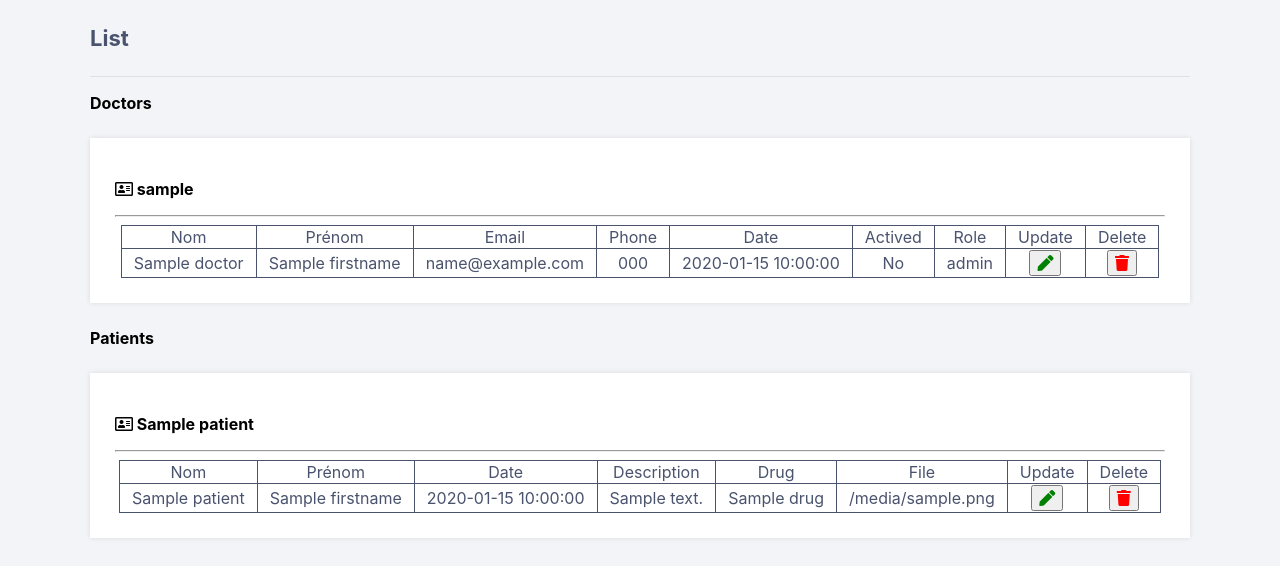
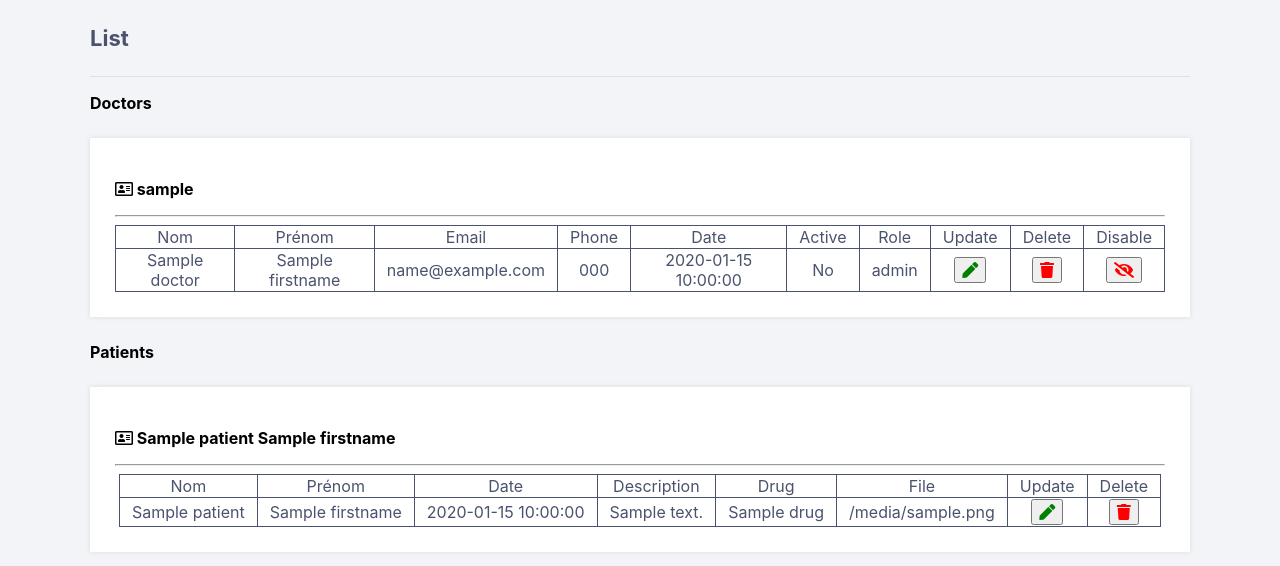
Before and after one commit to HabacheRami/Python, a Flask app: template Users_AH/templates/list.html in a window 1280 px wide. Shown: the part 60-626 px from the top of the page. Run offline with Flask 2, Linux system fonts and the light colour scheme; the template is opened without the code that fills it: most values are stand-ins (such as "Sample title", 1, 10 or a date in 2020); some libraries are stand-ins or nearby versions.

Commit message:
def active login

```diff
--- a/Users_AH/main.py
+++ b/Users_AH/main.py
@@ -71,22 +71,20 @@ def login():
         account = cursor.fetchone()
         # If account exists in accounts table in out database
         if account:
-            # Create session data, we can access this data in other routes
-            session['loggedin'] = True
-            session['id'] = account['id']
-            session['username'] = account['username']
-            session['role'] = account['role']
-            session['date'] = account['date'].strftime('%Y-%m-%d')
-            # Check datetime now with expired time account
-            today = date.today().strftime('%Y-%m-%d')
-            if session['date'] <= today :
-                return redirect(url_for('update_pwd'))
             # Check if account actived
             if account['actived'] == 0:
-                msg = 'Account not actived'
-                return redirect(url_for('update_pwd'))
-            # Redirect to home page
-            return redirect(url_for('home'))
+                msg = 'Account not actived ! Contact your Administrator'
+            else :
+                # Create session data, we can access this data in other routes
+                session['loggedin'] = True
+                session['id'] = account['id']
+                session['username'] = account['username']
+                session['role'] = account['role']
+                session['date'] = account['expire'].strftime('%Y-%m-%d')
+                # Check datetime now with expired time account
+                today = date.today().strftime('%Y-%m-%d')
+                if session['date'] <= today :
+                    return redirect(url_for('update_pwd'))
         else:
             # Account doesnt exist or username/password incorrect
             msg = 'Incorrect username/password!'
@@ -154,7 +152,7 @@ def register_doctor():
                             username = username + str(i)
                         else:
                             username = use[:-1] + str((int(usez) + 1))
-                elif not re.match(r'[^@]+@[^@]+\.[^@]+', email):
+                if not re.match(r'[^@]+@[^@]+\.[^@]+', email):
                     msg = 'Invalid email address!'
                 # Regex name
                 elif not re.match(r'[A-Za-z]+', name):
@@ -235,8 +233,6 @@ def register_patient():
     return redirect(url_for('login'))
 
 # http://localhost:5000/list- this will be the data list page
-
-
 @app.route('/list')
 def list():
     # Output message if something goes wrong...
@@ -260,9 +256,23 @@ def list():
         return render_template('list.html', doctors=doctors, patients=patients, msg=msg)
     return redirect(url_for('login'))
 
+@app.route('/<int:id>/active', methods=['GET','POST'])
+def active(id):
+    # Output message if something goes wrong...
+    msg = ''
+    # Check if user is loggedin
+    if 'loggedin' in session:
+        if request.method == 'POST':
+            # Active / Désactive
+            active=request.form['enable']
+            cursor = mysql.connection.cursor(MySQLdb.cursors.DictCursor)
+            cursor.execute('UPDATE user SET actived=%s where id=%s',
+                                        (active, id,))
+            mysql.connection.commit()
+            return redirect(url_for('list'))
+    return redirect(url_for('login'))
+
 # http://localhost:5000/search- this will be the search data in a list page
-
-
 @app.route('/search', methods=['GET'])
 def search():
     # Output message if something goes wrong...
@@ -297,8 +307,6 @@ def search():
     return redirect(url_for('login'))
 
 # http://localhost:5000/logout - this will be the logout page
-
-
 @app.route('/logout')
 def logout():
     # Remove session data, this will log the user out
@@ -310,8 +318,6 @@ def logout():
     return redirect(url_for('login'))
 
 # http://localhost:5000/profile - this will be the profile page, only accessible for loggedin users
-
-
 @app.route('/profile')
 def profile():
     # Check if user is loggedin
@@ -330,15 +336,14 @@ def profile():
     return redirect(url_for('login'))
 
 # http://localhost:5000/<int:id>/delete - this will be delete the id post
-
-
-@app.route('/<int:id>/<string:type>/delete', methods=['GET','POST'])
-def delete(id, type):
+@app.route('/<int:id>/delete', methods=['GET','POST'])
+def delete(id):
     # Check if user is loggedin
     if 'loggedin' in session:
         if request.method == 'POST':
             # We need all the account info for the user so we can display it on the profile page
             cursor = mysql.connection.cursor(MySQLdb.cursors.DictCursor)
+            type = request.form['type']
             if type=='user':
                 cursor.execute('DELETE FROM user WHERE id = %s', (id,))
             else:
@@ -349,9 +354,8 @@ def delete(id, type):
     # User is not loggedin redirect to login page
     return redirect(url_for('login'))
 
+
 # http://localhost:5000/<int:id>/update - this will be update the id and the type (user or patient)
-
-
 @app.route('/<int:id>/<type>/update', methods=['GET', 'POST'])
 def update(id,type):
     # Output message if something goes wrong...
@@ -387,8 +391,8 @@ def update(id,type):
                         msg = 'Please fill out the form!'
                     else:
                         # Account doesnt exists and the form data is valid, now insert new account into accounts table
-                        cursor.execute('UPDATE user SET email=%s, phone=%s, expire=%s, password=%s',
-                                    (email, phone, expire, encrytp,))
+                        cursor.execute('UPDATE user SET email=%s, phone=%s, expire=%s, password=%s where id=%s',
+                                    (email, phone, expire, encrytp, id,))
                         mysql.connection.commit()
                         return redirect(url_for('list'))
         else :
@@ -407,8 +411,8 @@ def update(id,type):
                      msg = 'Please fill out the form!'
                 else:
                     # now insert update into patient table
-                    cursor.execute('UPDATE patient SET name=%s, firstname=%s, description=%s, file=%s, drug=%s',
-                                (name, firstname, description, file, drug,))
+                    cursor.execute('UPDATE patient SET name=%s, firstname=%s, description=%s, file=%s, drug=%s where id=%s',
+                                (name, firstname, description, file, drug, id, ))
                     mysql.connection.commit()
                     return redirect(url_for('list'))
     if type=='user':
@@ -417,8 +421,6 @@ def update(id,type):
         return render_template('update/patient.html', patient=patient, msg=msg)
 
 # http://localhost:5000/<int:id>/change_pwd - this will be update the id user's password
-
-
 @app.route('/change_pwd', methods=['GET', 'POST'])
 def update_pwd():
     # Output message if something goes wrong...
@@ -428,7 +430,6 @@ def update_pwd():
         # We need all the account info for the user so we can display it on the profile page
         cursor = mysql.connection.cursor(MySQLdb.cursors.DictCursor)
         id = session['id']
-        pprint(id)
         cursor.execute('SELECT * FROM user WHERE id = %s', (id,))
         account = cursor.fetchone()
         if request.method == 'POST':
@@ -448,8 +449,8 @@ def update_pwd():
                     msg = 'Use a new password to change !'
                 else:
                     # now insert an update column into user table
-                    cursor.execute('UPDATE user SET date = %s, password = %s, actived = 1',
-                                   (expire, encrypt,))
+                    cursor.execute('UPDATE user SET date = %s, password = %s, actived = 1 WHERE id=%s',
+                                   (expire, encrypt,session['id'],))
                     mysql.connection.commit()
                     # Update session :
                     session['date'] = expire
@@ -476,7 +477,7 @@ def connection_mail(mail, username, pwd):
     message['From'] = "testmaileur111@gmail.com"
     message['To'] = mail
     message['Subject'] = 'Activation compte American Hopital'
-    message.attach(MIMEText("Bonjour, votre login est " + username +  " et votre mot de passe provisoire est  : " + pwd + ". \n Cordialement, American Hostipal", 'html')) # attachment body
+    message.attach(MIMEText("Bonjour, votre login est " + username +  " et votre mot de passe provisoire est  : " + pwd + ". \n Attention, il expire à 00h00 \nCordialement, American Hostipal", 'html')) # attachment body
     text = message.as_string() # text binding
     mailserver = smtplib.SMTP_SSL('smtp.gmail.com', 465) # connection SMTP Gmail
     mailserver.login('testmaileur111@gmail.com','ownjdlhlgviqchho') # connection account Gmail
--- a/Users_AH/templates/list.html
+++ b/Users_AH/templates/list.html
@@ -18,11 +18,18 @@
             <td> Email </td>
             <td> Phone </td>
             <td> Date </td>
-            <td> Actived </td>
+            <td> Active </td>
             <td> Role </td>
-            {% if session.role != 'Doctor'%}
+            {% if session['role'] != 'Doctor' %}
+                {% if doctor.role != "Supervisor" %}
                     <td> Update </td>
                     <td> Delete </td>
+                    {% if doctor.actived==0 %}
+                        <td> Enable </td>
+                    {% else %}
+                        <td> Disable </td>
+                    {% endif %}
+                {% endif %}
             {% endif %}
         </tr>
         <tr>
@@ -33,13 +40,25 @@
             <td> {{ doctor.date }}</td>
             <td> {% if doctor.actived == 1 %} Yes {% else %} No {% endif %}</td>
             <td> {{ doctor.role }}</td>
-            {% if session.role != 'Doctor'%}
-            <td><form method="" action="{{ url_for('update', id=doctor.id, type='user') }}">
+            {% if session['role'] != 'Doctor' %}
+                {% if doctor.role != "Supervisor" %}
+                    <td><form method="" action="{{ url_for('update', id=doctor.id , type='user') }}">
                         <button type="submit"><i class="fas fa-pen" style="color: green;"></i></button>
                     </form></td>
-            <td><form method="post" action="{{ url_for('delete', id=doctor.id, type='user') }}">
+                    <td><form method="post" action="{{ url_for('delete', id=doctor.id) }}">
+                        <input type="hidden" name="type" value="user">
                         <button type="submit"><i class="fas fa-trash" style="color: red;"></i></button>
                     </form></td>
+                    <td><form method="post" action="{{ url_for('active', id=doctor.id) }}">
+                        {% if doctor.actived==0 %}
+                            <input type="hidden" name="enable" value="1">
+                            <button type="submit"><i class="fas fa-eye" style="color: green;"></i></button>
+                        {% else %}
+                            <input type="hidden" name="enable" value="0">
+                            <button type="submit"><i class="fas fa-eye-slash" style="color: red;"></i></button>
+                        {% endif %}
+                    </form></td>
+                {% endif %}
             {% endif %}
         </tr>
     </table>
@@ -50,7 +69,7 @@
 {% if patients %}{% else %} <div class="msg">{{ msg }}</div>{% endif %}
 {% for patient in patients %}
 <div>
-    <h3> <i class="far fa-address-card"></i> {{patient.name}}</h3>
+    <h3> <i class="far fa-address-card"></i> {{patient.name}} {{patient.firstname}}</h3>
     <hr>
     <table style="border-collapse:collapse">
         <tr>
@@ -71,10 +90,12 @@
             <td> {{ patient.drug }}</td>
             <td> {{ patient.file }}</td>
 
-            <td><form method="" action="{{ url_for('update', id=patient.id, type='patient') }}">
+            <td><form method="" action="{{ url_for('update', id=patient.id , type='user') }}">
+                <input type="hidden" name="type" value="patient">
                 <button type="submit"><i class="fas fa-pen" style="color: green;"></i></button>
               </form></td>
-            <td><form method="post" action="{{ url_for('delete', id=patient.id, type='patient') }}">
+            <td><form method="post" action="{{ url_for('delete', id=patient.id) }}">
+                <input type="hidden" name="type" value="patient">
                 <button type="submit"><i class="fas fa-trash" style="color: red;"></i></button>
               </form></td>
         </tr>
--- a/Users_AH/templates/profile.html
+++ b/Users_AH/templates/profile.html
@@ -28,10 +28,6 @@
             <td>{{ account['date'] }}</td>
         </tr>
         <tr>
-            <td>Password</td>
-            <td>{{ account['password'] }}</td>
-        </tr>
-        <tr>
             <td>Role</td>
             <td>{{ account['role'] }}</td>
         </tr>
--- a/Users_AH/templates/register/doctor.html
+++ b/Users_AH/templates/register/doctor.html
@@ -21,7 +21,7 @@
 	</label>
 	<input type="text" name="firstname" placeholder="firstname" id="firstname" required>
 	<label for="date">
-		<i class="fas fa-user-md"></i>
+		<i class="fas fa-calendar"></i>
 	</label>
 	<input type="date" name="date" id="date" max="{{ dat }}" required>
 	<label for="email">
--- a/Users_AH/templates/register/patient.html
+++ b/Users_AH/templates/register/patient.html
@@ -7,7 +7,9 @@
 <div class="register" style="padding: inherit; margin: inherit;">
 <h1>Register</h1>
 <div class="links">
+	{% if session['role'] != 'Doctor' %}
 	<a href="{{ url_for('register_doctor') }}">Doctor</a>
+	{% endif %}
 	<a href="{{ url_for('register_patient') }}" class="active">Patient</a>
 </div>
 <form action="{{ url_for('register_patient') }}" method="post" autocomplete="off">
```
Lines whose indentation alone changed are shown as unchanged.
